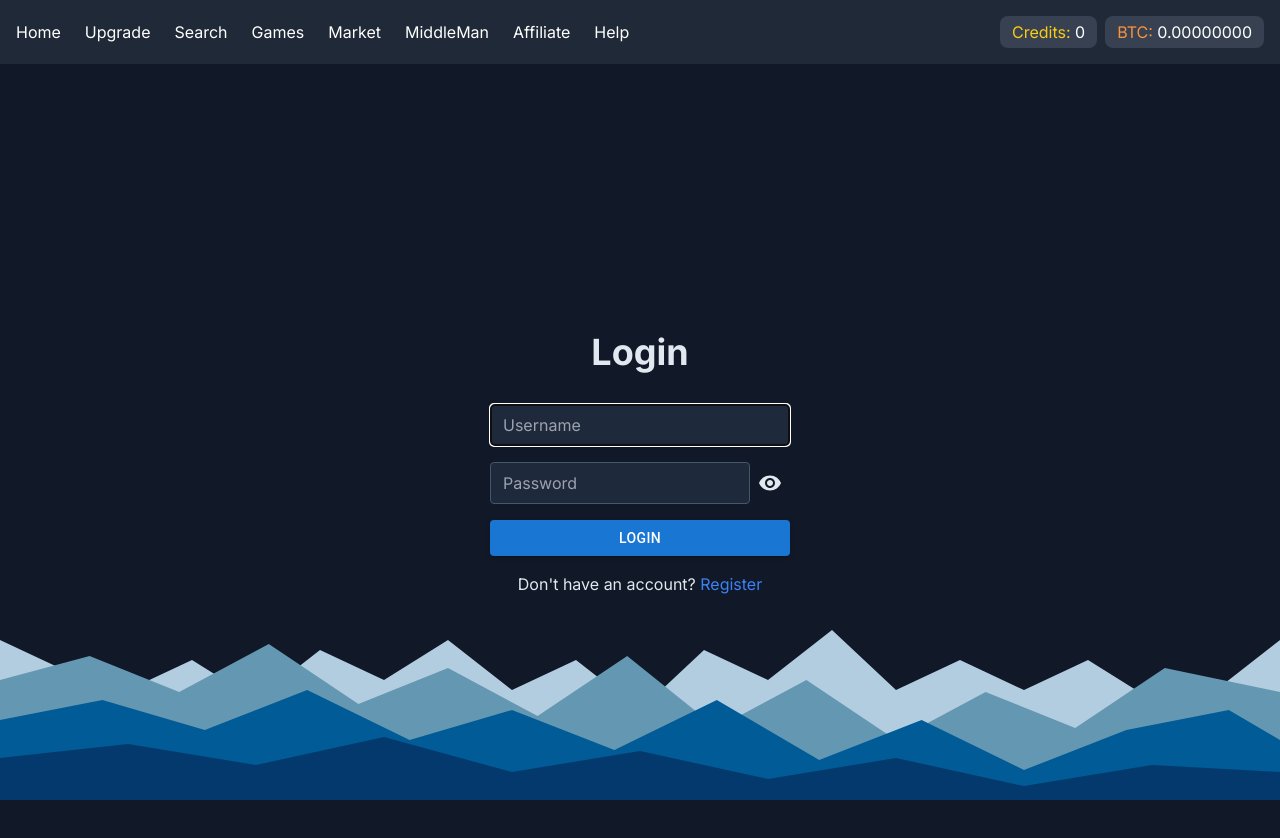
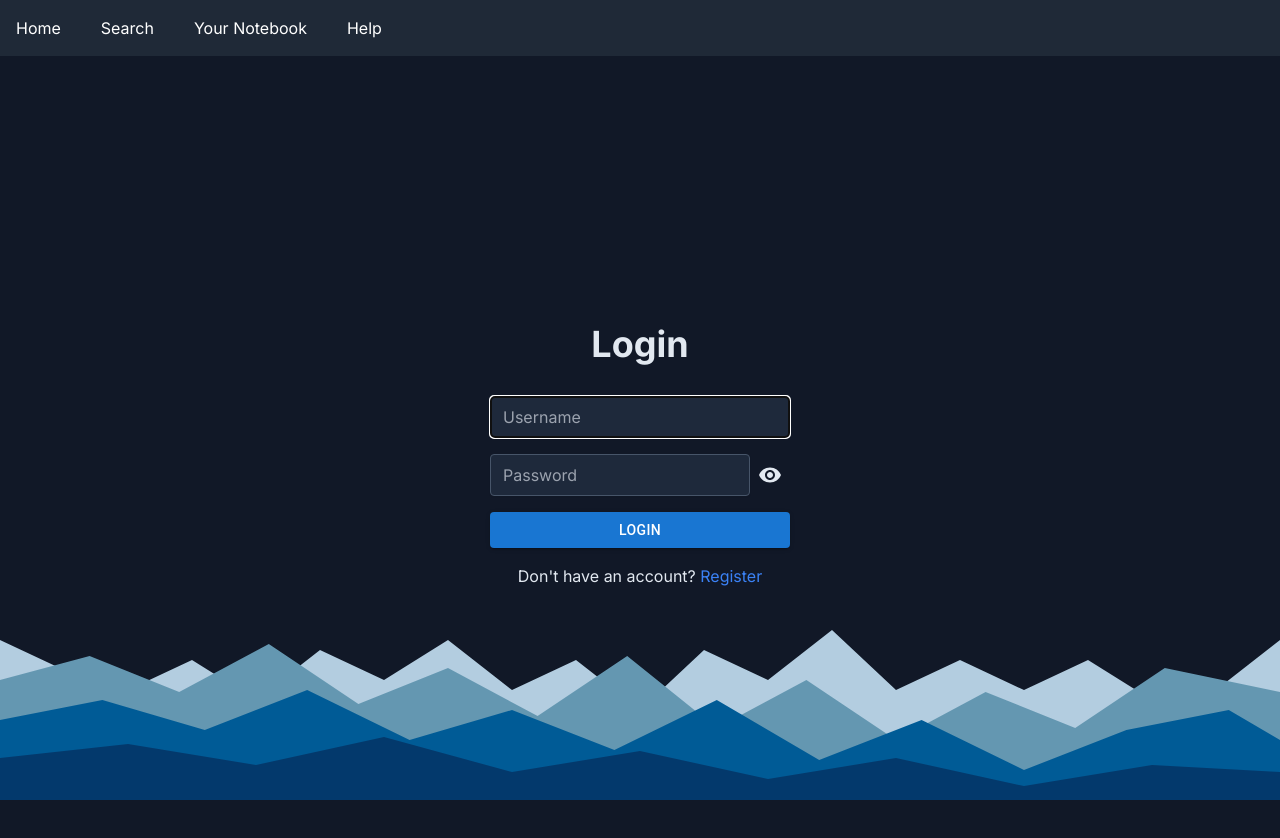
Before and after one commit to EduContin/ava-platform, a Next.js app: page /login in a window 1280 px wide. Shown: the top 838 px of the page. Built offline with nearby package versions, Linux system fonts and the light colour scheme; no server answers.

Commit message:
Navbar changes

```diff
--- a/components/Navbar.tsx
+++ b/components/Navbar.tsx
@@ -58,27 +58,16 @@ const Navbar: React.FC = () => {
     <div className="relative" ref={dropdownRef}>
       <nav className="bg-gray-800 text-white p-4">
         <div className="container mx-auto flex justify-between items-center">
-          <div className="flex space-x-6">
+          <div className="flex space-x-10">
             <Link href="/" className="hover:text-blue-300 transition">
               Home
             </Link>
-            <Link href="/upgrade" className="hover:text-blue-300 transition">
-              Upgrade
-            </Link>
+            {/*Search Link will be preserved for now to create a Search bar for Threads after*/}
             <Link href="/search" className="hover:text-blue-300 transition">
               Search
             </Link>
-            <Link href="/games" className="hover:text-blue-300 transition">
-              Games
-            </Link>
-            <Link href="/market" className="hover:text-blue-300 transition">
-              Market
-            </Link>
-            <Link href="/mm" className="hover:text-blue-300 transition">
-              MiddleMan
-            </Link>
-            <Link href="/affiliate" className="hover:text-blue-300 transition">
-              Affiliate
+            <Link href="/notebook" className="hover:text-blue-300 transition">
+              Your Notebook
             </Link>
             <Link href="/help" className="hover:text-blue-300 transition">
               Help
@@ -86,15 +75,6 @@ const Navbar: React.FC = () => {
           </div>
 
           <div className="flex items-center space-x-4">
-            <div className="flex space-x-2">
-              <div className="bg-gray-700 px-3 py-1 rounded-lg">
-                <span className="text-yellow-400">Credits:</span> 0
-              </div>
-              <div className="bg-gray-700 px-3 py-1 rounded-lg">
-                <span className="text-orange-400">BTC:</span> 0.00000000
-              </div>
-            </div>
-
             {session?.user && (
               <div className="relative">
                 <div
```
